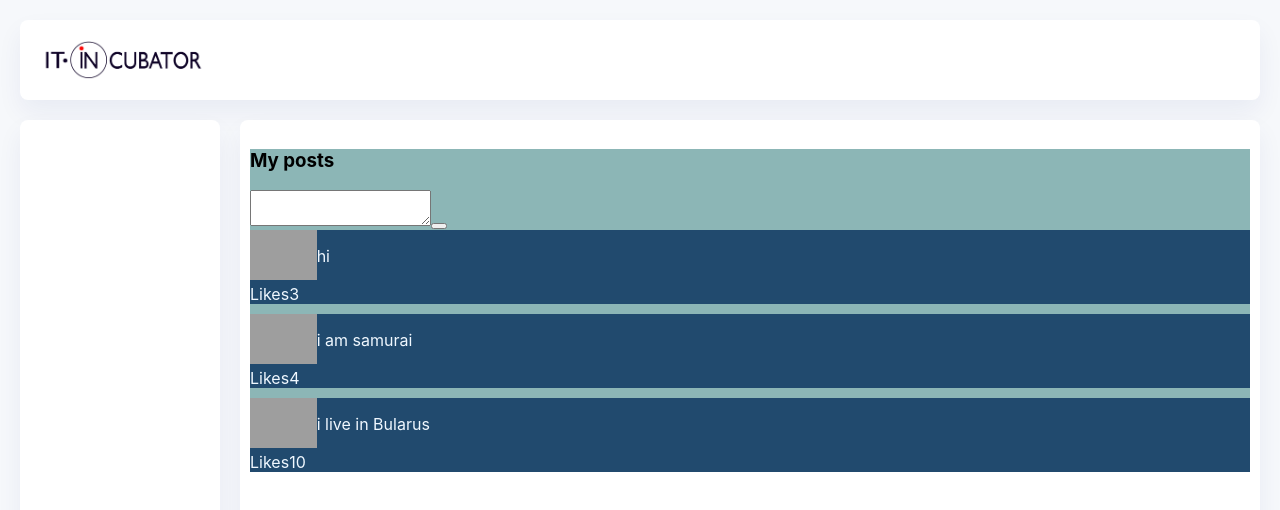
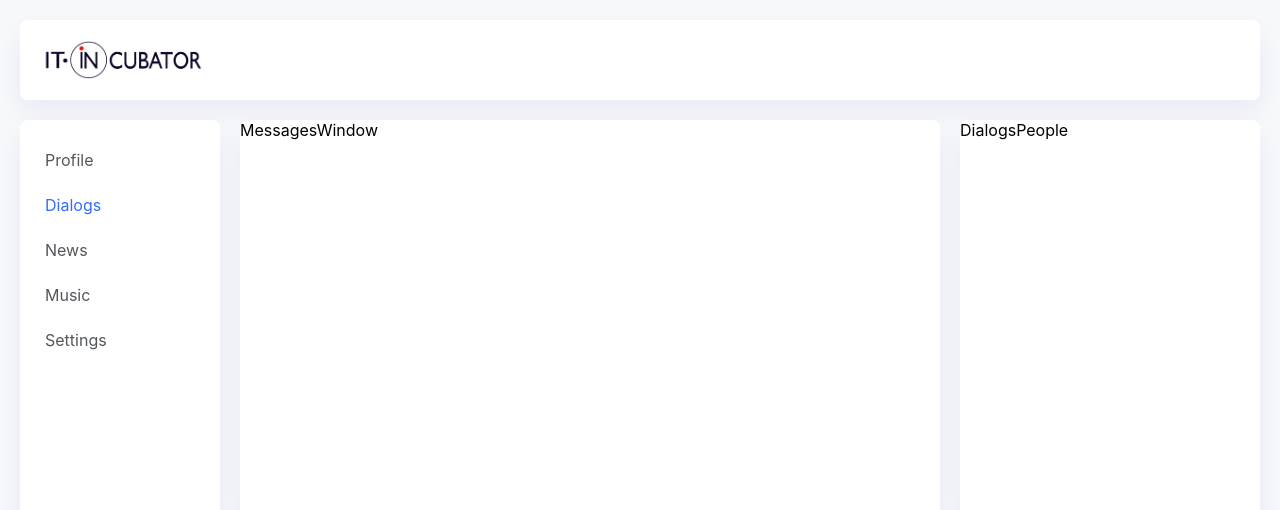
Before and after one commit to splinshady/samurai-way, a React (Create React App) app: page /dialogs in a window 1280 px wide. Shown: the top 510 px of the page. Built offline with nearby package versions, Linux system fonts and the light colour scheme; grey boxes are pictures that could not be loaded.

Commit message:
style: style dialog, navbar pages

```diff
--- a/src/App.css
+++ b/src/App.css
@@ -2,7 +2,6 @@ body {
     background-color: #F6F8FB;
     padding: 20px;
 }
-
 ul {
     list-style-type: none;
 }
@@ -17,6 +16,7 @@ ul {
     display: flex;
     flex-flow: row wrap;
     width: 100%;
+    height: 100%;
     margin: 0 auto;
     gap: 20px;
 }
--- a/src/App.tsx
+++ b/src/App.tsx
@@ -3,14 +3,19 @@ import './App.css';
 import Header from "./components/header/Header";
 import Navbar from "./components/navbar/Navbar";
 import Profile from "./components/profile/Profile";
+import {BrowserRouter, Route} from "react-router-dom";
+import Dialogs from "./components/dialogs/Dialogs";
 
 function App() {
     return (
-        <div className="App">
-            <Header/>
-            <Navbar/>
-            <Profile/>
-        </div>
+        <BrowserRouter>
+            <div className="App">
+                <Header/>
+                <Navbar/>
+                <Route path='/dialogs' component={Dialogs}/>
+                <Route path='/profile' component={Profile}/>
+            </div>
+        </BrowserRouter>
     );
 }
 
--- /dev/null
+++ b/src/components/dialogs/Dialogs.module.css
@@ -0,0 +1,5 @@
+.dialogs {
+    display: flex;
+    gap: 20px;
+    flex-grow: 1;
+}
--- /dev/null
+++ b/src/components/dialogs/Dialogs.tsx
@@ -0,0 +1,15 @@
+import React from 'react';
+import style from './Dialogs.module.css';
+import MessagesWindow from "./messages-window/MessagesWindow";
+import DialogsPeople from "./dialogs-people/DialogsPeople";
+
+const Dialogs = () => {
+    return (
+        <div className={style.dialogs}>
+            <MessagesWindow />
+            <DialogsPeople />
+        </div>
+    );
+};
+
+export default Dialogs;
--- /dev/null
+++ b/src/components/dialogs/dialogs-people/DialogsPeople.module.css
@@ -0,0 +1,3 @@
+.dialogs_container {
+    width: 300px;
+}
--- /dev/null
+++ b/src/components/dialogs/dialogs-people/DialogsPeople.tsx
@@ -0,0 +1,12 @@
+import React from 'react';
+import style from './DialogsPeople.module.css';
+
+const DialogsPeople = () => {
+    return (
+        <div className={style.dialogs_container + ' shadow_section'}>
+            DialogsPeople
+        </div>
+    );
+};
+
+export default DialogsPeople;
--- /dev/null
+++ b/src/components/dialogs/messages-window/MessagesWindow.module.css
@@ -0,0 +1,3 @@
+.messages_container {
+    flex-grow: 1;
+}
--- /dev/null
+++ b/src/components/dialogs/messages-window/MessagesWindow.tsx
@@ -0,0 +1,12 @@
+import React from 'react';
+import styles from './MessagesWindow.module.css'
+
+const MessagesWindow = () => {
+    return (
+        <div className={styles.messages_container + ' shadow_section'}>
+            MessagesWindow
+        </div>
+    );
+};
+
+export default MessagesWindow;
--- a/src/components/navbar/Navbar.module.css
+++ b/src/components/navbar/Navbar.module.css
@@ -1,4 +1,26 @@
 .navbar {
+    display: flex;
+    flex-direction: column;
+    gap: 5px;
     width: 200px;
-    height: 500px;
+    height: 400px;
+    padding: 20px 5px;
+    box-sizing: border-box;
 }
+
+.link {
+    padding: 10px 10px 10px 20px;
+    text-decoration: none;
+    border-radius: 5px;
+    color: #52575C;
+}
+
+.link:hover {
+    color: #336CFB;
+    background-color: #f4fbff;
+}
+
+.active {
+    color: #336CFB;
+    background-color: transparent;
+}
--- a/src/components/navbar/Navbar.tsx
+++ b/src/components/navbar/Navbar.tsx
@@ -1,10 +1,15 @@
 import React from 'react';
 import style from './Navbar.module.css';
+import {NavLink} from "react-router-dom";
 
 const Navbar = () => {
     return (
         <nav className={style.navbar + ' shadow_section'}>
-
+            <NavLink className={style.link} activeClassName={style.active} to='/profile'>Profile</NavLink>
+            <NavLink className={style.link} activeClassName={style.active} to='/dialogs'>Dialogs</NavLink>
+            <NavLink className={style.link} activeClassName={style.active} to='/news'>News</NavLink>
+            <NavLink className={style.link} activeClassName={style.active} to='/music'>Music</NavLink>
+            <NavLink className={style.link} activeClassName={style.active} to='/settings'>Settings</NavLink>
         </nav>
     );
 };
--- a/src/components/profile/Profile.module.css
+++ b/src/components/profile/Profile.module.css
@@ -1,5 +1,4 @@
 .profile {
     flex-grow: 1;
-    height: 500px;
     padding: 10px;
 }
```
